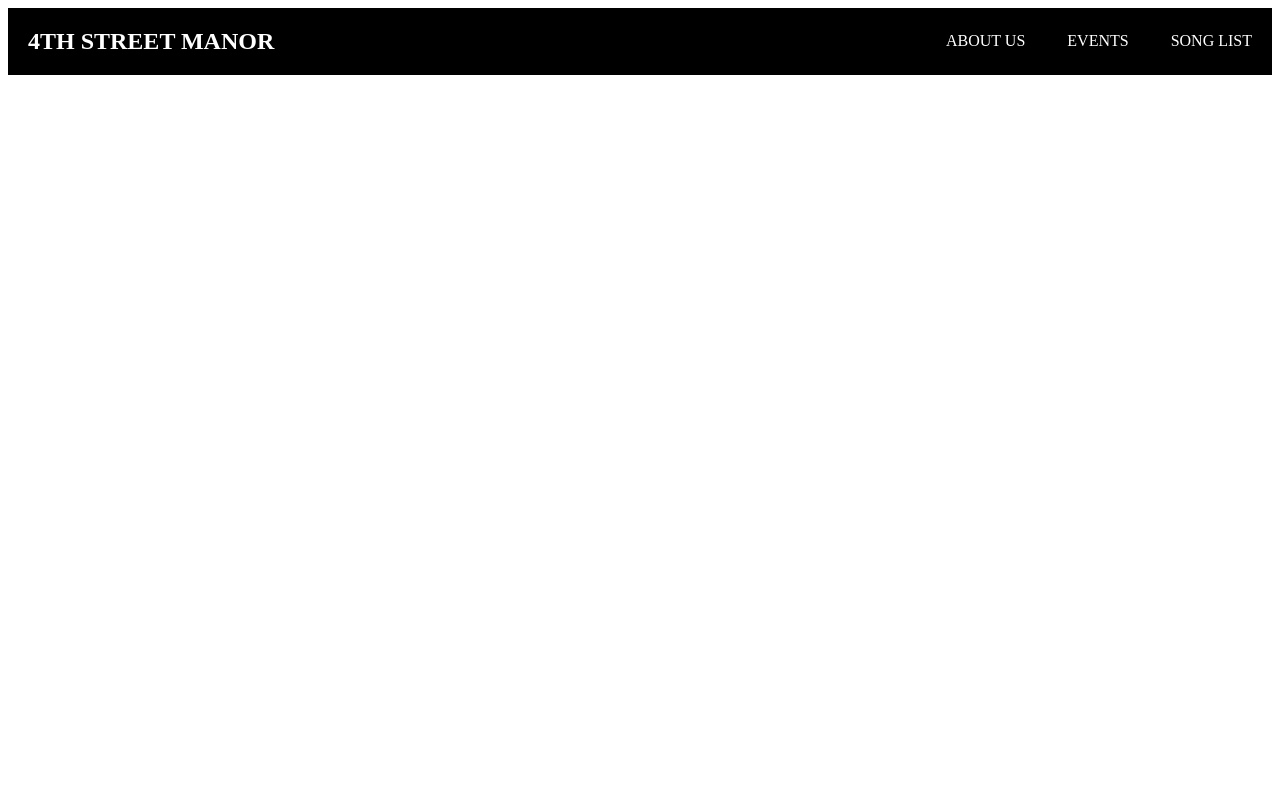
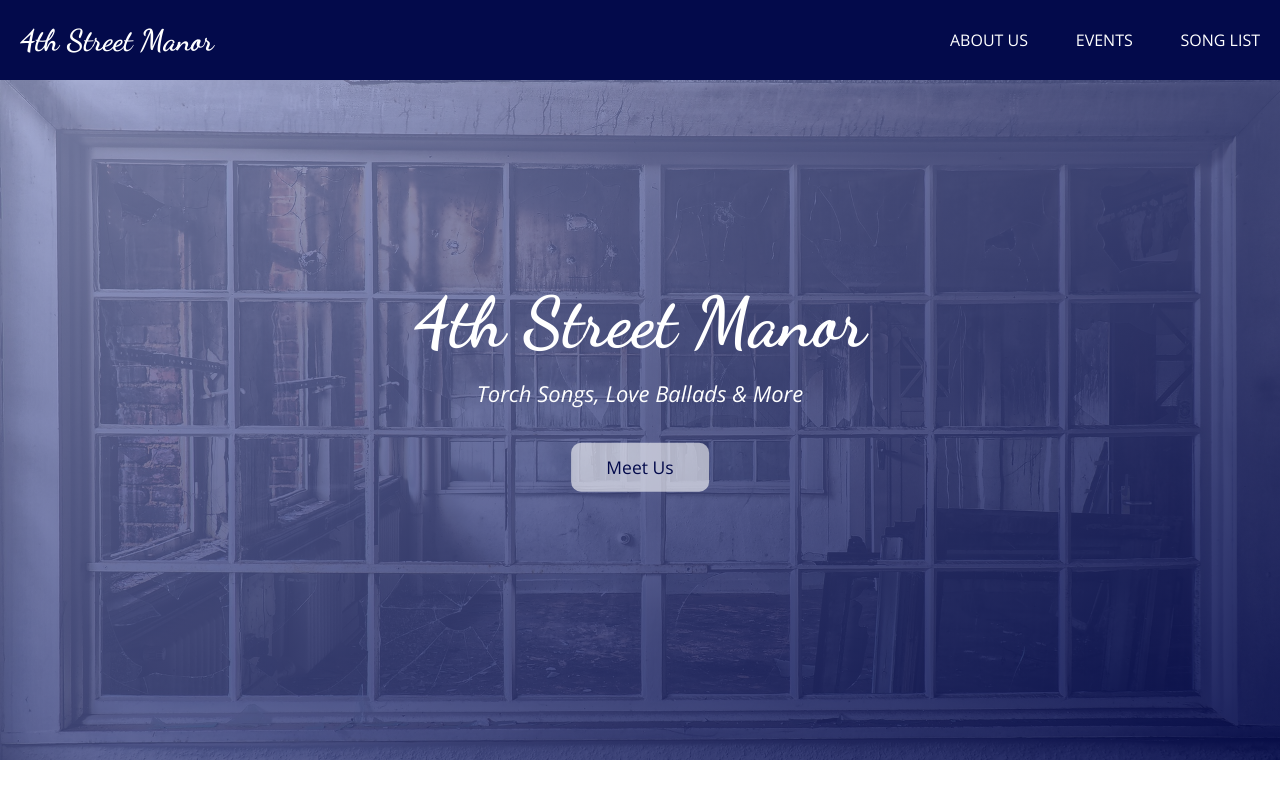
Before and after one commit to tonim99/4thStManor, a plain HTML site: page index.html in a window 1280 px wide. Drawn offline with nearby package versions, Linux system fonts and the light colour scheme.

Commit message:
added variables and landing page media queries

```diff
--- a/index.html
+++ b/index.html
@@ -4,23 +4,41 @@
         <meta charset="UTF-8">
         <meta name="viewport" content="width=device-width, initial-scale=1.0">
         <link rel="stylesheet" href="style.css">
+        <link rel="preconnect" href="https://fonts.gstatic.com">
+        <link rel="preconnect" href="https://fonts.gstatic.com">
+        <link
+            href="https://fonts.googleapis.com/css2?family=Dancing+Script:wght@400;500;600;700&family=Open+Sans:ital,wght@0,300;0,400;0,600;0,700;1,300;1,400;1,600&display=swap"
+            rel="stylesheet">
+        <script src="https://kit.fontawesome.com/3558b222be.js" crossorigin="anonymous"></script>
         <title>4th Street Manor</title>
     </head>
     <body>
-    <header>
-        <nav class="navbar">
-            <a href="#">
-                <h1 class="heading-primary">4th Street Manor</h1>
+        <nav class="navigation">
+            <a href="#"class="navigation__logo">
+                4th Street Manor
             </a>
-            <div class="links">
-                <a href="#" class="navbar-item">About Us</a>
-                <a href="#" class="navbar-item">Events</a>
-                <a href="#" class="navbar-item">Song List</a>
+            <div class="navigation__links">
+                <a href="#" class="navigation__item">About Us</a>
+                <a href="#" class="navigation__item">Events</a>
+                <a href="#" class="navigation__item">Song List</a>
+            </div>
+            <div class="navigation__bars"><i class="fas fa-bars fa-3x"></i></div>
+            <div class="navigation__dropdown" id="navigation__dropdown">
+                <div class="navigation__link-container">
+                    <a href="#" class="navigation__link">About Us</a>
+                    <a href="#" class="navigation__link">Events</a>
+                    <a href="#" class="navigation__link">Song List</a>
+                </div>
             </div>
         </nav>
-        <section>
-
-        </section>
+        <header class="header">
+            <div class="header__text-box">
+                <h1 class="heading-primary">
+                    <span class="heading-primary--main">4th Street Manor</span>
+                    <span class="heading-primary--sub">Torch Songs, Love Ballads & More</span>
+                </h1>
+                <a href="#" class="btn btn--white">Meet Us</a>
+            </div>
         </header>
     </body>
 </html>
--- a/style.css
+++ b/style.css
@@ -1,35 +1,221 @@
-a:link,
-a:visited {
-	color: white;
-	text-decoration: none;
+/* Variables */
+:root {
+    --cursive-font: 'Dancing Script', cursive;
+    --main-font: 'Open Sans', sans-serif;
+    --main-color-dark: #030a4b;
+    --main-text-color: #ffffff;
+    --main-text-color-transparent: rgba(255, 255, 255, 0.6);
+    --gradient-main: linear-gradient(
+			to right bottom,
+			rgba(146, 156, 205, 0.749),
+			rgba(3, 10, 75, 0.9)
+        );
+    --smooth-transition: transform 0.3s ease;
+    --shadow: 0 1rem 2rem rgba(0, 0, 0, 0.2);
+    --hover-scale: scale(1.1);
 }
 
-a:hover,
-a:active {
-	text-decoration: underline;
+* {
+	margin: 0;
+	padding: 0;
+	box-sizing: border-box;
 }
 
-.navbar {
-	background-color: black;
-	color: white;
-	padding: 0 20px 0 20px;
-	display: flex;
-	justify-content: space-between;
+html {
+	font-size: 62.5%;
 }
 
-.heading-primary {
-	text-transform: uppercase;
-
+:link, :visited {
+    text-decoration: none;
 }
 
-.links {
-	width: 25%;
+:active {
+    outline: none;
+}
+
+.header {
+	height: 85vh;
+	background-image: var(--gradient-main),
+		url(./assets/images/4thsthero-lg.jpg);
+	background-size: cover;
+	background-repeat: no-repeat;
+	background-position: center;
+	position: relative;
+}
+
+.navigation {
+	height: 8rem;
+	background-color: var(--main-color-dark);
+	color: var(--main-text-color);
+	padding: 0 2rem 0 2rem;
 	display: flex;
 	justify-content: space-between;
 	align-items: center;
 }
 
-.navbar-item {
+.navigation__logo:link,
+.navigation__logo:visited {
+	font-size: 3rem;
+	color: var(--main-text-color);
+	font-weight: 700;
+	font-family: var(--cursive-font);
+	transition: var(--smooth-transition);
+}
+
+.navigation__logo:hover,
+.navigation__logo:active {
+	transform: var(--hover-scale)
+}
+
+.navigation__item {
 	text-transform: uppercase;
+	transition: var(--smooth-transition);
+}
 
+.navigation__item:link,
+.navigation__item:visited {
+	color: var(--main-text-color);
 }
+
+.navigation__item:hover,
+.navigation__item:active {
+	transform: var(--hover-scale)
+}
+
+.navigation__links {
+	display: none;
+}
+
+.navigation__dropdown {
+	background-image: var(--gradient-main);
+	height: 100vh;
+	width: 100%;
+	position: absolute;
+	top: 0;
+	right: 0;
+	z-index: 100;
+	display: none;
+}
+
+.navigation__link-container {
+	position: absolute;
+	top: 50%;
+	left: 50%;
+	transform: translate(-50%, -50%);
+	text-align: center;
+	display: flex;
+	flex-direction: column;
+}
+
+.navigation__link:link,
+.navigation__link:visited {
+	color: var(--main-text-color);
+	font-size: 2.4rem;
+	padding: 2rem;
+	transition: var(--smooth-transition);
+}
+
+.navigation__link:hover,
+.navigation__link:active {
+	transform: var(--hover-scale)
+}
+
+.header__text-box {
+	position: absolute;
+	top: 40%;
+	left: 50%;
+	transform: translate(-50%, -50%);
+	text-align: center;
+}
+
+.heading-primary {
+	color: var(--main-text-color);
+}
+
+.heading-primary--main {
+	display: block;
+	font-family: var(--cursive-font);
+	font-size: 5rem;
+	font-weight: 700;
+	white-space: nowrap;
+}
+
+.heading-primary--sub {
+	margin-top: 3.5rem;
+	display: block;
+	font-size: 2rem;
+	font-family: var(--main-font);
+	font-weight: 400;
+	line-height: 3rem;
+	margin-bottom: 3.5rem;
+	font-style: italic;
+}
+.btn {
+	transition: var(--smooth-transition);
+}
+
+.btn:link,
+.btn:visited {
+	padding: 1.25rem 3.5rem;
+	display: inline-block;
+	border-radius: 1rem;
+}
+
+.btn:hover {
+	transform: translateY(-3px);
+	box-shadow: var(--shadow)
+}
+
+.btn:active {
+	transform: translateY(1px);
+}
+
+.btn--white {
+	background-color: var(--main-text-color-transparent);
+	color:var(--main-color-dark);
+	font-size: 1.75rem;
+	font-family: var(--main-font);
+}
+@media only screen and (min-width: 60rem) {
+    .navigation__bars {
+		display: none;
+	}
+
+	.navigation__links {
+		width: 25%;
+		display: flex;
+		justify-content: space-between;
+		font-size: 1.6rem;
+		font-family: var(--main-font);
+    }
+
+	.header__text-box {
+		top: 45%;
+	}
+
+	.heading-primary--main {
+		font-size: 7rem;
+	}
+
+	.heading-primary--sub {
+		margin-top: 1.25rem;
+		font-size: 2.2rem;
+	}
+}
+
+@media only screen and (min-width: 105rem) {
+
+    .navigation__links {
+        font-size: 2rem;
+    }
+
+	.heading-primary--main {
+		font-size: 9rem;
+	}
+
+	.heading-primary--sub {
+		margin-top: 2rem;
+		font-size: 2.7rem;
+		letter-spacing: 0.3rem;
+	}
+}
```
Also changed, not shown: scratch.html (+15 -15 lines), app.js (added), assets/images/4thsthero-lg.jpg (added), assets/images/4thsthero-md.jpg (added). Lines whose indentation alone changed are shown as unchanged.
